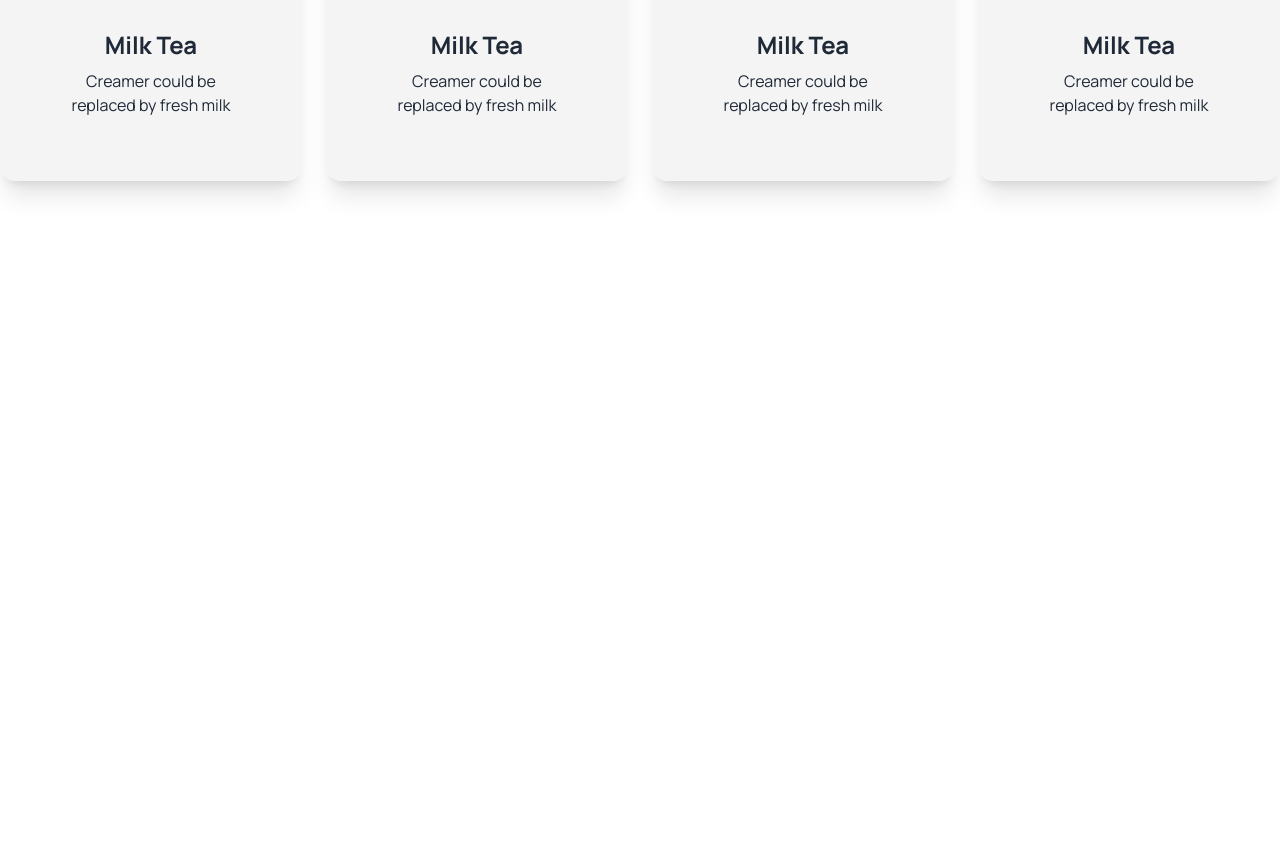
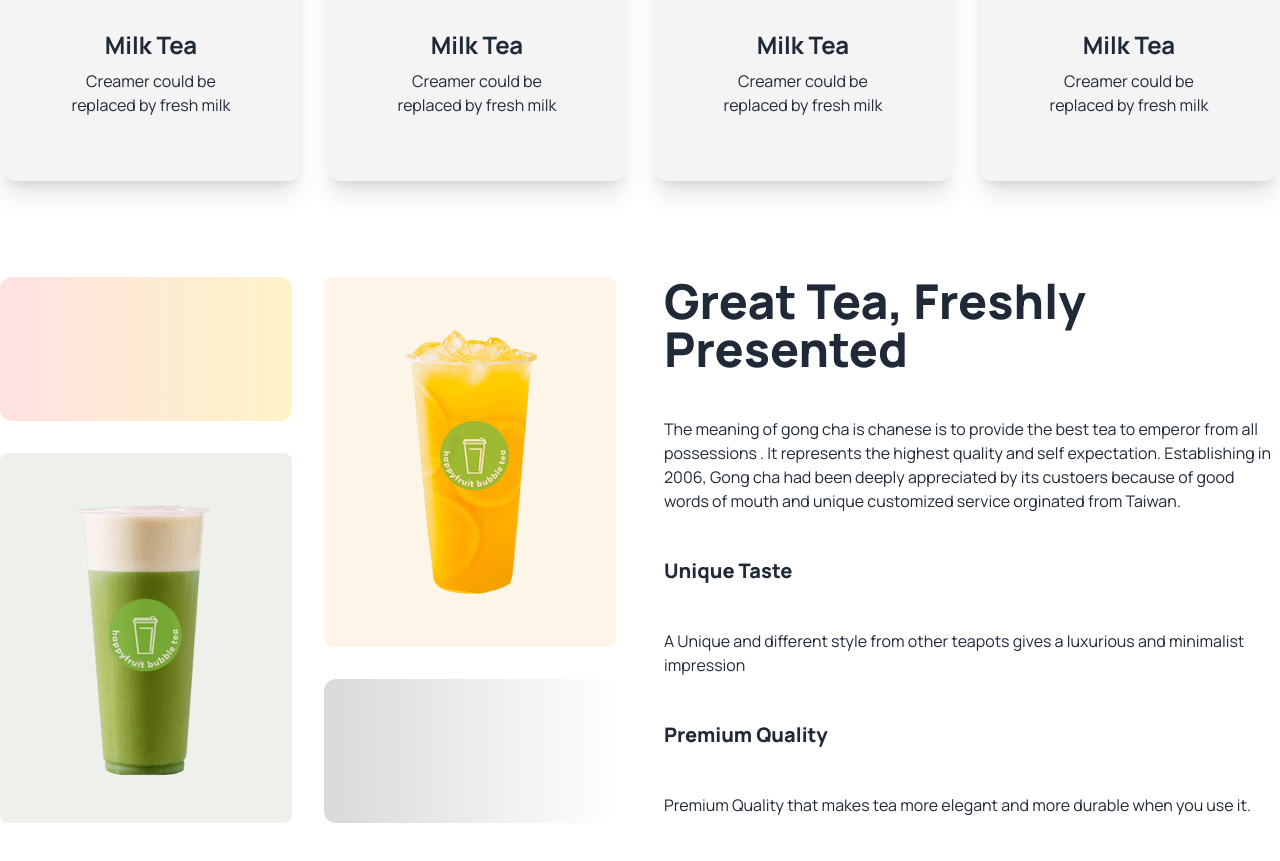
Before and after one commit to Sajid678/tea-house-tailwind-daisyui, a plain HTML site: page index.html in a window 1280 px wide. Shown: the part 876-1737 px from the top of the page. Before the commit the page ends 1153 px from the top, so only its background shows below. Drawn offline with nearby package versions, Linux system fonts and the light colour scheme.

Commit message:
add new section

```diff
--- a/index.html
+++ b/index.html
@@ -105,6 +105,34 @@
   </div>
 </div>
       </section>
+      <!-- Great Tea, Fresh tea -->
+      <section class="my-24 flex gap-12 flex-col lg:flex-row">
+
+        <div class="grid gap-8 grid-cols-1 md:grid-cols-2 flex-1">
+            <div class="rounded-xl h-36  bg-gradient-to-r from-red-100 to-amber-100">
+
+            </div>
+         <div class="row-span-2 bg-[#E6A6231A] rounded-lg px-8 py-12 flex justify-center items-center">
+        <img src="images/fresh-1.png" alt="">
+         </div>
+         <div class="row-span-2 bg-[#5776391A] rounded-lg px-8 py-12 flex justify-center items-center">
+            <img src="images/fresh-2.png" alt="">
+             </div>
+             <div class="rounded-xl h-36  bg-gradient-to-r from-[#D9D9D9] to-[#FFFFFF00]">
+
+             </div>
+        </div>
+        <div class="space-y-11 flex-1 ">
+            <h3 class="text-5xl font-extrabold">
+                Great Tea, Freshly <br> Presented
+            </h3>
+            <p>The meaning of gong cha is chanese is to provide the best tea to emperor from all possessions . It represents the highest quality and self expectation. Establishing in 2006, Gong cha had been deeply appreciated by its custoers  because of good words of mouth and unique customized service orginated from Taiwan.</p>
+            <h4 class="text-xl font-extrabold">Unique Taste</h4>
+            <p>A Unique and different style from other teapots gives a luxurious and minimalist impression</p>
+            <h4 class="text-xl font-extrabold mt-8">Premium Quality</h4>
+            <p>Premium Quality that makes tea more elegant and more durable when you use it.</p>
+        </div>
+      </section>
     </main>
     <footer>
 
```
